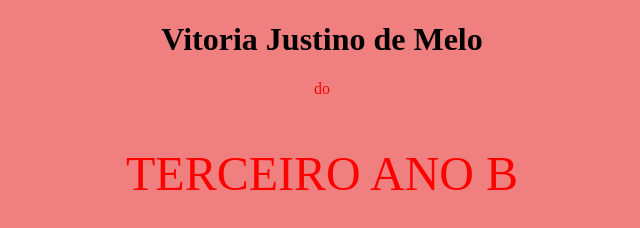
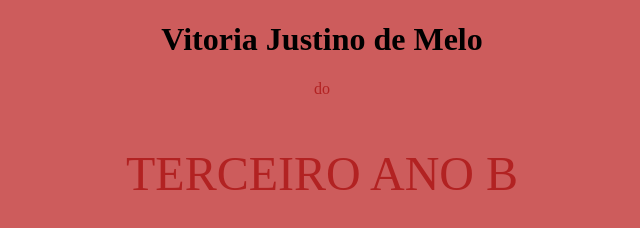
Before and after one commit to vitoriajm/Novo, a plain HTML site: page index.html in a window 1280 px wide. Shown: the whole page, without its empty margins (318-958 px from the left). Drawn offline with Linux system fonts and the light colour scheme.

Commit message:
Update index.html

```diff
--- a/index.html
+++ b/index.html
@@ -3,11 +3,11 @@
   <head>
     <style>
       body {
-        background-color: lightcoral;
+        background-color: indianred;
       }
 
       p.center {
-        color: red;
+        color: firebrick;
         text-align: center;
       }
 
```
